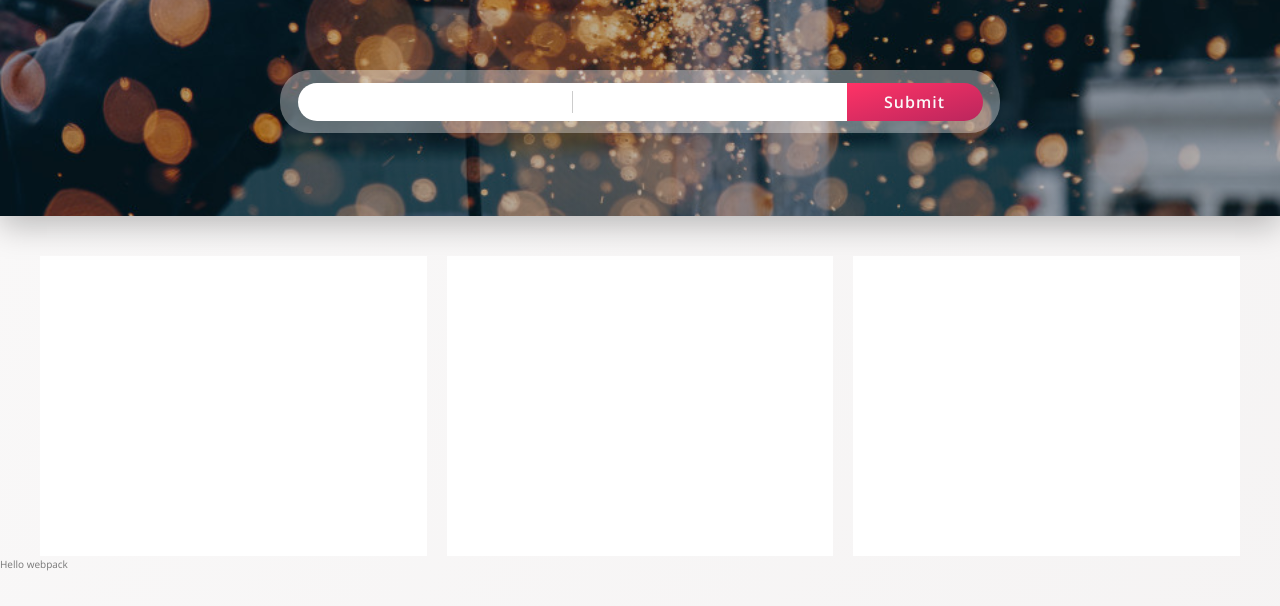
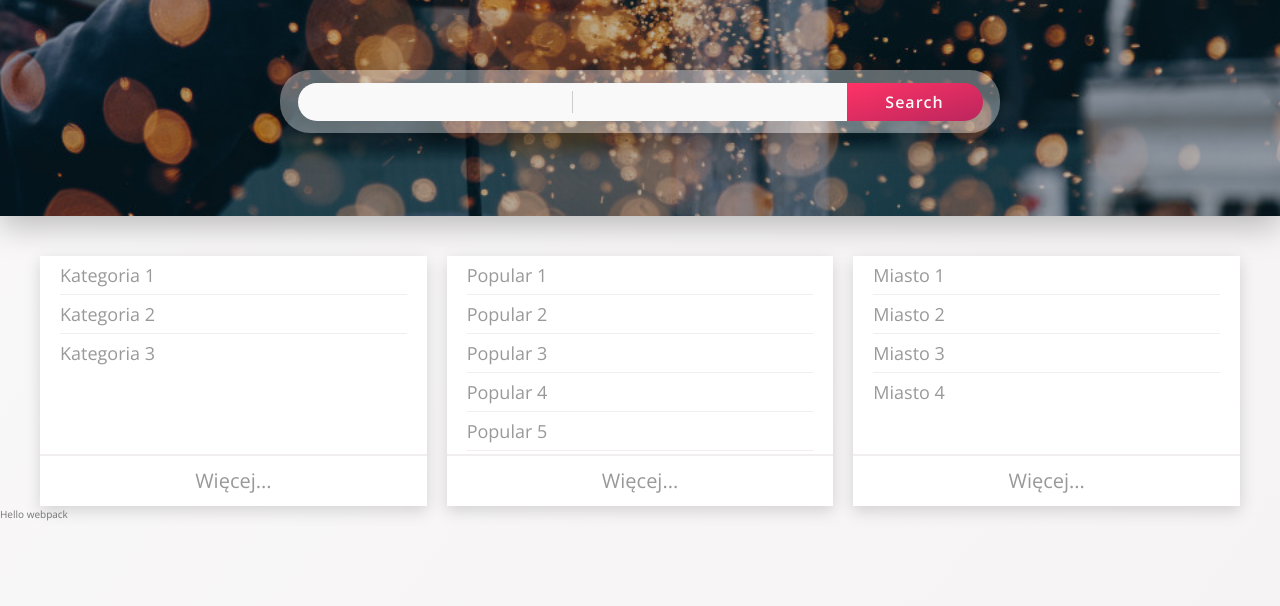
Before and after one commit to marcincyboran/workbook, a website built with webpack: page src/index.html in a window 1280 px wide. Shown: the part 304-910 px from the top of the page. Built offline with nearby package versions, Linux system fonts and the light colour scheme.

Commit message:
category box

```diff
--- a/src/index.html
+++ b/src/index.html
@@ -49,7 +49,7 @@
                     <input type="text" class="search__input search__input-query" name="search" id="search-query">
                     <div class="search__pipe">&nbsp;</div>
                     <input type="text" class="search__input search__input-location" name="search" id="search-location">
-                    <input type="submit" class="search__submit">
+                    <input type="submit" value="Search" class="search__submit">
                 </form>
 
             </div>
@@ -64,15 +64,78 @@
         <section class="content">
 
             <aside class="side-nav">
-                <section class="side-nav__item side-nav__item--categories">
 
+                <input class="side-nav__switcher" type="checkbox" id="toggle-list">
+
+                <section class="side-nav__list-box">
+                    <label class="side-nav__list-label" for="toggle-list">
+                        Więcej...
+                    </label>
+                    <ul class="side-nav__list">
+                        <li class="side-nav__item">
+                            <a href="#link1" class="side-nav__link">Kategoria 1</a>
+                        </li>
+                        <li class="side-nav__item">
+                            <a href="#link2" class="side-nav__link">Kategoria 2</a>
+                        </li>
+                        <li class="side-nav__item">
+                            <a href="#link3" class="side-nav__link">Kategoria 3</a>
+                        </li>
+                    </ul>
                 </section>
-                <section class="side-nav__item side-nav__item--trends">
 
+                <section class="side-nav__list-box">
+                    <label class="side-nav__list-label" for="toggle-list">
+                        Więcej...
+                    </label>
+                    <ul class="side-nav__list">
+                        <li class="side-nav__item">
+                            <a href="#link1" class="side-nav__link">Popular 1</a>
+                        </li>
+                        <li class="side-nav__item">
+                            <a href="#link2" class="side-nav__link">Popular 2</a>
+                        </li>
+                        <li class="side-nav__item">
+                            <a href="#link3" class="side-nav__link">Popular 3</a>
+                        </li>
+                        <li class="side-nav__item">
+                            <a href="#link3" class="side-nav__link">Popular 4</a>
+                        </li>
+                        <li class="side-nav__item">
+                            <a href="#link3" class="side-nav__link">Popular 5</a>
+                        </li>
+                        <li class="side-nav__item">
+                            <a href="#link3" class="side-nav__link">Popular 6</a>
+                        </li>
+                        <li class="side-nav__item">
+                            <a href="#link3" class="side-nav__link">Popular 7</a>
+                        </li>
+                        <li class="side-nav__item">
+                            <a href="#link3" class="side-nav__link">Popular 8</a>
+                        </li>
+                    </ul>
                 </section>
-                <section class="side-nav__item side-nav__item--cities">
 
+                <section class="side-nav__list-box">
+                    <label class="side-nav__list-label" for="toggle-list">
+                        Więcej...
+                    </label>
+                    <ul class="side-nav__list">
+                        <li class="side-nav__item">
+                            <a href="#link1" class="side-nav__link">Miasto 1</a>
+                        </li>
+                        <li class="side-nav__item">
+                            <a href="#link2" class="side-nav__link">Miasto 2</a>
+                        </li>
+                        <li class="side-nav__item">
+                            <a href="#link3" class="side-nav__link">Miasto 3</a>
+                        </li>
+                        <li class="side-nav__item">
+                            <a href="#link3" class="side-nav__link">Miasto 4</a>
+                        </li>
+                    </ul>
                 </section>
+
             </aside>
 
         </section>
--- a/src/style/abstracts/_variables.scss
+++ b/src/style/abstracts/_variables.scss
@@ -11,18 +11,25 @@
     --color-grey-dark-1: #333;
     --color-grey-dark-2: #777;
     --color-grey-dark-3: #999;
+    --color-grey-dark-4: #aaa;
 
     --color-white: #fff;
     --color-dark: #000;
 
     --shadow-big-dark: 0 2rem 6rem rgba(0,0,0,.25);
+    --shadow-big-middle: 0 2rem 6rem rgba(0,0,0,.15);
     --shadow-big-light: 0 2rem 6rem rgba(0,0,0,.05);
+
     --shadow-medium-dark: 0 1rem 3rem rgba(0,0,0,.25);
+    --shadow-medium-middle: 0 1rem 3rem rgba(0,0,0,.15);
     --shadow-medium-light: 0 1rem 3rem rgba(0,0,0,.05);
+
     --shadow-small-dark: 0 .5rem 1.5rem rgba(0,0,0,.25);
+    --shadow-small-middle: 0 .5rem 1.5rem rgba(0,0,0,.15);
     --shadow-small-light: 0 .5rem 1.5rem rgba(0,0,0,.05);
 
     --border-light: 2px solid var(--color-grey-light-3);
+    --border-lighter: 1px solid var(--color-grey-light-3);
     --border-active: 2px solid var(--color-primary);
 
     --default-bar-height: 7rem;
--- a/src/style/base/_base.scss
+++ b/src/style/base/_base.scss
@@ -24,6 +24,9 @@ body {
 input {
     font-family: 'Open Sans', sans-serif;
     font-weight: 400;
-    outline: none;
     border: none;
 }
+
+input:focus {
+    outline: none;
+}
--- a/src/style/components/_search.scss
+++ b/src/style/components/_search.scss
@@ -4,10 +4,12 @@
     border-radius: 3rem;
     width: 60%;
     margin: 0 auto;
+    box-shadow: var(--shadow-medium-dark);
     display: flex;
 
+
     &__input {
-        background-color: var(--color-white);
+        background-color: var(--color-grey-light-1);
         flex-basis: 40%;
         padding: 1rem 1.75rem;
         color: var(--color-grey-dark-2);
@@ -42,8 +44,8 @@
     }
 
     &__pipe {
-        border-top: .8rem solid var(--color-white);
-        border-bottom: .8rem solid var(--color-white);
+        border-top: .8rem solid var(--color-grey-light-1);
+        border-bottom: .8rem solid var(--color-grey-light-1);
         background-color: var(--color-grey-light-4);
         width: 1px;
     }
--- a/src/style/components/_side-nav.scss
+++ b/src/style/components/_side-nav.scss
@@ -1,29 +1,109 @@
 .side-nav {
     display: flex;
-    min-height: 30rem;
 
+    &__switcher {
+        display: none;
+    }
 
-    &__item {
+    &__list-box {
         flex: 1;
+        position: relative;
         background-color: var(--color-white);
-        padding: 2rem;
+        padding-bottom: 5rem;
+        box-shadow: var(--shadow-small-middle);
 
         &:not(:last-of-type) {
             margin-right: var(--default-horizontal-gap);
         }
-        // flex: 0 1 30%;
+    }
 
-        &--categories {
+    &__list-label {
+        font-size: 2rem;
+        line-height: 1;
+        font-weight: 400;
+        color: var(--color-grey-dark-3);
+        text-align: center;
+        cursor: pointer;
+        padding: 1.5rem 2rem;
+        position: absolute;
+        bottom: 0;
+        left: 0;
+        right: 0;
+        border-top: var(--border-light);
+        transition: all .3s;
 
-        }
-
-        &--trends {
-
-        }
-
-        &--cities {
-
+        &:hover {
+            color: var(--color-grey-dark-2);
+            letter-spacing: 1px;
         }
     }
 
+    &__list {
+        list-style: none;
+        height: 20rem;
+        overflow: hidden;
+        transition: all .3s;
+        padding: 0 2rem;
+
+        &:hover {
+            overflow: auto;
+        }
+    }
+
+    &__item {
+        position: relative;
+        backface-visibility: hidden;
+
+        &:not(:last-child) {
+            border-bottom: var(--border-lighter);
+        }
+
+        &::before {
+            content: '';
+            display: block;
+            position: absolute;
+            background-color: var(--color-primary);
+            top: 0;
+            left: -2rem;
+            width: .4rem;
+            height: 100%;
+            opacity: 0;
+            z-index: 5;
+            transition: opacity .6s;
+        }
+    }
+
+    &__item:hover::before {
+        opacity: 1;
+    }
+
+    &__link {
+        display: block;
+        transition: all .3s;
+        padding: 1rem 0;
+        position: relative;
+        z-index: 10;
+
+        &:link,
+        &:visited {
+            text-decoration: none;
+            color: var(--color-grey-dark-3);
+            font-size: 1.8rem;
+            line-height: 1;
+            font-weight: 300;
+        }
+
+        &:hover,
+        &:active {
+            color: var(--color-grey-dark-1);
+            text-decoration: none;
+            letter-spacing: 1px;
+        }
+    }
+
+    &__switcher:checked ~ &__list-box &__list {
+        height: 60rem;
+    }
+
+    // &__switcher:checked ~ &__list-box &__list-label {}
 }
```
Also changed, not shown: 1 other file.
